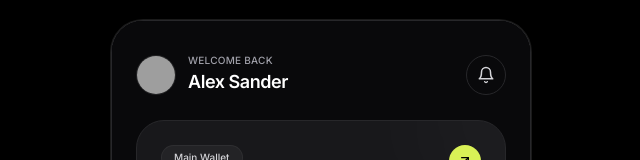
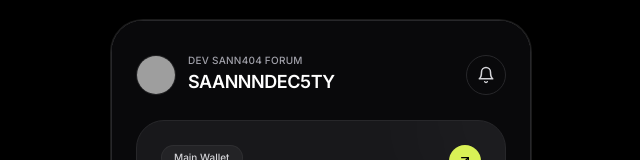
Before and after one commit to sanzzyproject/Finance-tracker-, a Next.js app: page / in a window 1280 px wide. Shown: the top 160 px of the page, without its empty margins (319-959 px from the left). Built offline with nearby package versions, Linux system fonts and the light colour scheme; grey boxes are pictures that could not be loaded.

Commit message:
Update Header.tsx

```diff
--- a/components/Header.tsx
+++ b/components/Header.tsx
@@ -14,8 +14,8 @@ export default function Header() {
           />
         </div>
         <div>
-          <p className="text-zinc-400 text-[10px] font-medium tracking-wide uppercase">Welcome back</p>
-          <h1 className="text-lg font-semibold text-white tracking-tight">Alex Sander</h1>
+          <p className="text-zinc-400 text-[10px] font-medium tracking-wide uppercase">DEV SANN404 FORUM</p>
+          <h1 className="text-lg font-semibold text-white tracking-tight">SAANNNDEC5TY</h1>
         </div>
       </div>
 
```
